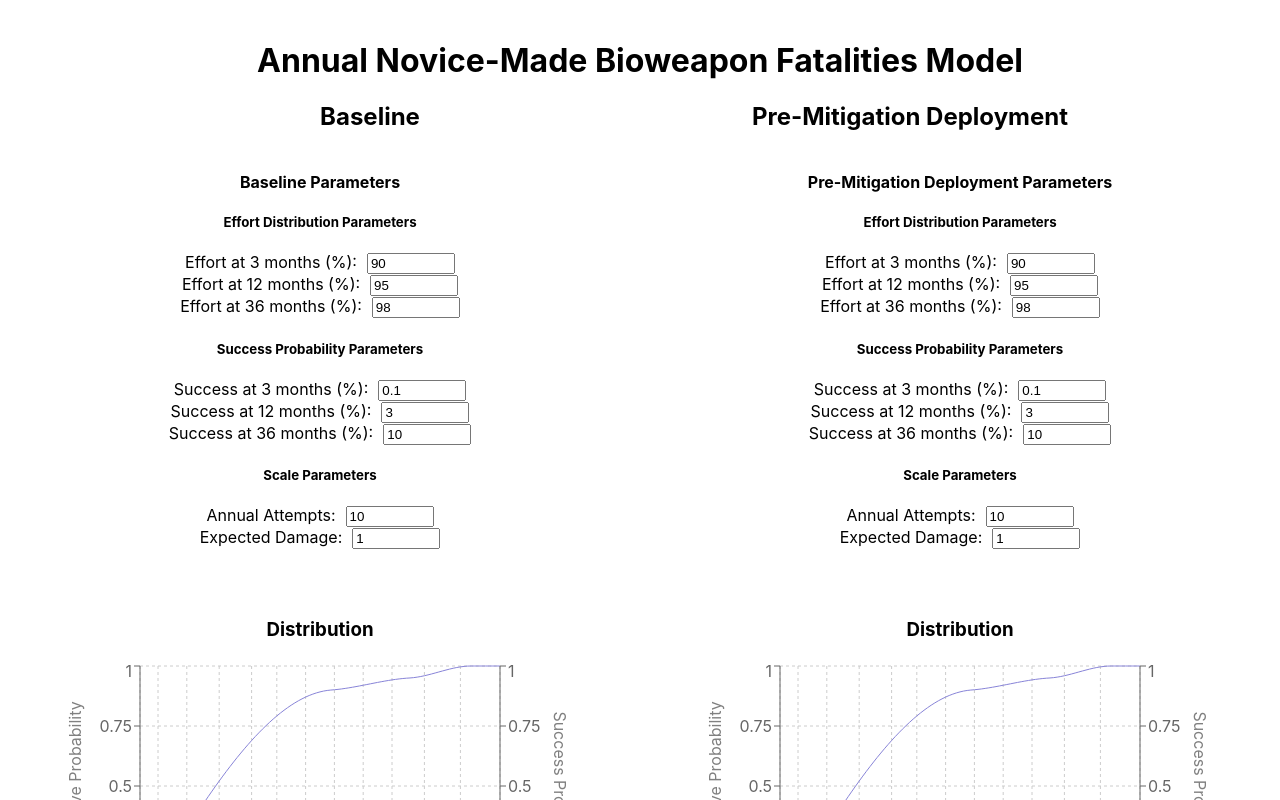
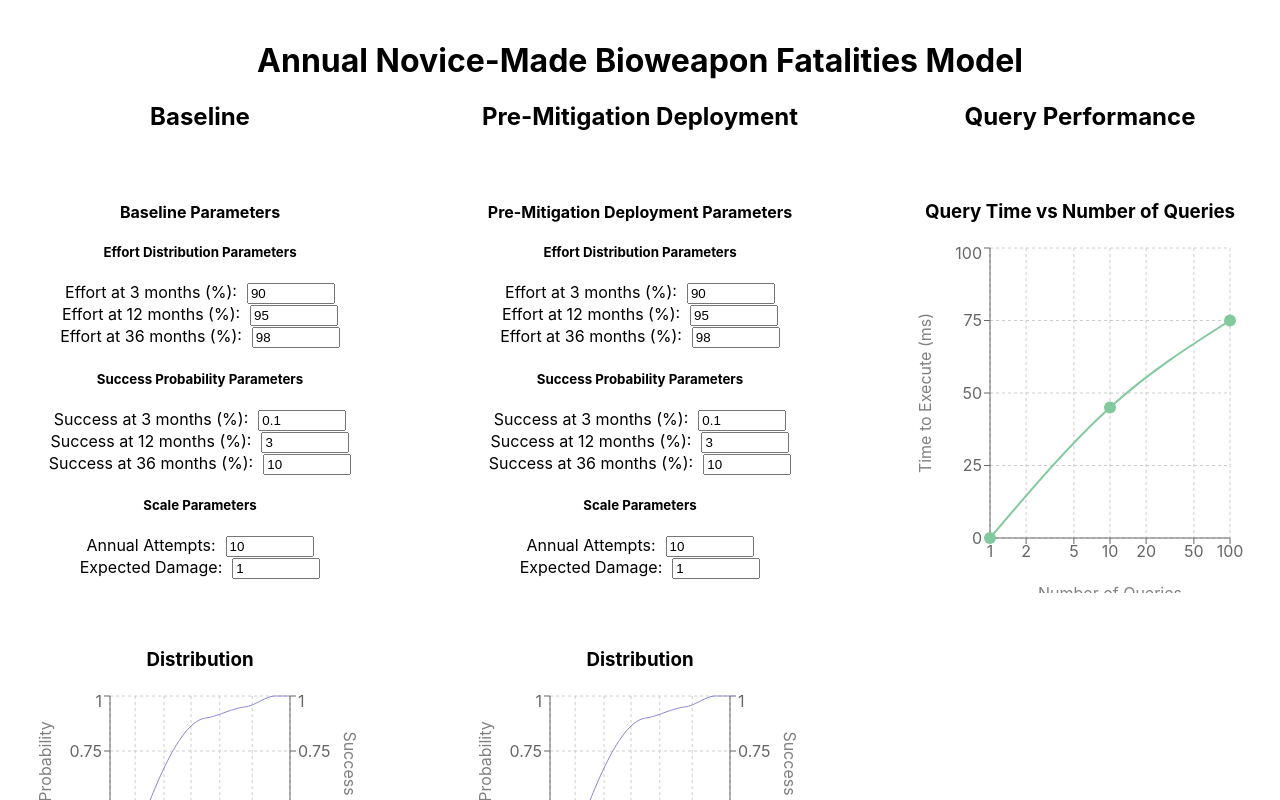
Before and after one commit to Joshuaclymer/misusemodel, a React (Create React App) app: page / in a window 1280 px wide. Shown: the top 800 px of the page. Built offline with nearby package versions, Linux system fonts and the light colour scheme.

Commit message:
dragable plot

```diff
--- a/src/App.js
+++ b/src/App.js
@@ -10,6 +10,7 @@ import {
 } from "recharts";
 import jStat from "jstat";
 import * as math from "mathjs";
+import * as d3 from "d3";
 import "./App.css";
 
 const PlotParameters = ({
@@ -116,6 +117,120 @@ function App() {
   const [preDistributionData, setPreDistributionData] = useState([]);
   const [postDistributionData, setPostDistributionData] = useState([]);
   const [containerWidth, setContainerWidth] = useState(0);
+  const [queryTimeData, setQueryTimeData] = useState([]);
+  const [draggedPointIndex, setDraggedPointIndex] = useState(null);
+
+  // Calculate tangent line at the last point
+  const getTangentLine = (points) => {
+    if (points.length < 2) return [];
+
+    const lastPoint = points[points.length - 1];
+    const prevPoint = points[points.length - 2];
+
+    // Calculate slope in log space
+    const dx = Math.log(lastPoint.queries) - Math.log(prevPoint.queries);
+    const dy = lastPoint.time - prevPoint.time;
+    const slope = dy / dx; // dy/d(ln(x))
+
+    // Find the maximum possible extension in both directions
+    let maxLogExtension = Math.log(100/lastPoint.queries);
+    let endTime = lastPoint.time + slope * maxLogExtension;
+
+    // If we hit y bounds before x bounds, recalculate the extension
+    if (endTime > 100) {
+      maxLogExtension = (100 - lastPoint.time) / slope;
+    } else if (endTime < 0) {
+      maxLogExtension = -lastPoint.time / slope;
+    }
+
+    // Ensure extension is positive
+    maxLogExtension = Math.max(0, maxLogExtension);
+
+    return [
+      lastPoint,
+      {
+        queries: lastPoint.queries * Math.exp(maxLogExtension),
+        time: lastPoint.time + slope * maxLogExtension
+      }
+    ];
+  };
+
+  // Generate initial query time data with fewer points for easier manipulation
+  useEffect(() => {
+    const initialControlPoints = [
+      { queries: 1, time: 0, fixed: true },
+      { queries: 10, time: 45 },
+      { queries: 100, time: 75 }
+    ];
+    setQueryTimeData(initialControlPoints);
+  }, []);
+
+  // Handle drag interactions
+  useEffect(() => {
+    const handleMouseMove = (event) => {
+      if (draggedPointIndex === null) return;
+
+      event.preventDefault();
+      const svgElement = document.querySelector('.query-time-chart svg');
+      if (!svgElement) return;
+
+      const svgRect = svgElement.getBoundingClientRect();
+      const margin = { left: 50, right: 50, top: 5, bottom: 25 };
+      const width = 400 - margin.left - margin.right;
+      const height = 350 - margin.top - margin.bottom;
+
+      const mouseX = event.clientX - svgRect.left - margin.left;
+      const mouseY = event.clientY - svgRect.top - margin.top;
+
+      const xScale = d3.scaleLog()
+        .domain([1, 100])
+        .range([0, width]);
+
+      const yScale = d3.scaleLinear()
+        .domain([0, 100])
+        .range([height, 0]);
+
+      const newQueries = Math.max(1, Math.min(100, xScale.invert(mouseX)));
+      const newTime = Math.max(0, Math.min(100, yScale.invert(mouseY)));
+
+      // Round to 2 decimal places to avoid floating point issues
+      const roundedQueries = Math.round(newQueries * 100) / 100;
+      const roundedTime = Math.round(newTime * 100) / 100;
+
+      const newData = [...queryTimeData];
+      const currentPoint = newData[draggedPointIndex];
+
+      // Only update if the change is significant enough and point is not fixed
+      if (!currentPoint.fixed && (Math.abs(currentPoint.queries - newQueries) > 0.5 || Math.abs(currentPoint.time - newTime) > 0.5)) {
+        newData[draggedPointIndex] = { queries: roundedQueries, time: roundedTime };
+        setQueryTimeData(newData);
+      }
+    };
+
+    const handleMouseUp = () => {
+      setDraggedPointIndex(null);
+      // Sort points by x-value after drag ends
+      setQueryTimeData(prev => [...prev].sort((a, b) => a.queries - b.queries));
+    };
+
+    if (draggedPointIndex !== null) {
+      window.addEventListener('mousemove', handleMouseMove);
+      window.addEventListener('mouseup', handleMouseUp);
+      // Prevent text selection while dragging
+      document.body.style.userSelect = 'none';
+    }
+
+    return () => {
+      window.removeEventListener('mousemove', handleMouseMove);
+      window.removeEventListener('mouseup', handleMouseUp);
+      document.body.style.userSelect = '';
+    };
+  }, [draggedPointIndex, queryTimeData]);
+
+  const handleDragStart = (event, index) => {
+    event.preventDefault();
+    setDraggedPointIndex(index);
+  };
 
   // Pre-mitigation parameters
   const [preMitigationParams, setPreMitigationParams] = useState({
@@ -434,19 +549,15 @@ function App() {
           <div
             ref={containerRef}
             style={{ display: "flex", flexDirection: "column", maxWidth: "1400px", margin: "0 auto", gap: "20px" }}>
-            <div style={{ display: "flex", justifyContent: "center", gap: "40px" }}>
-              <h2 style={{ flex: 1, textAlign: "center", margin: 0, maxWidth: "500px" }}>Baseline</h2>
-              <h2 style={{ flex: 1, textAlign: "center", margin: 0, maxWidth: "500px" }}>Pre-Mitigation Deployment</h2>
-            </div>
-
-            <div style={{ display: "flex", gap: "40px" }}>
+            <div style={{ display: "flex", gap: "40px", justifyContent: "center" }}>
               {/* Left Column */}
-              <div style={{ flex: 1, display: "flex", flexDirection: "column", alignItems: "center", gap: "30px" }}>
+              <div style={{ width: "400px", display: "flex", flexDirection: "column", alignItems: "center", gap: "30px" }}>
+                <h2 style={{ margin: "0 0 20px 0", width: "100%", maxWidth: "500px", textAlign: "center" }}>Baseline</h2>
               <PlotParameters
                 label="Baseline Parameters"
                 parameters={preMitigationParams}
                 onParametersChange={setPreMitigationParams}
-                style={{ width: "100%", maxWidth: "500px" }}
+                style={{ width: "100%" }}
                 anchorMonths={anchor_months}
               />
 
@@ -455,7 +566,7 @@ function App() {
                   Distribution
                 </h3>
                 <LineChart
-                  width={Math.min(800, (containerWidth - 80) / 2)}
+                  width={400}
                   height={350}
                   margin={{ top: 5, right: 50, left: 50, bottom: 25 }}
                   data={preDistributionData}
@@ -536,12 +647,13 @@ function App() {
             </div>
 
             {/* Right Column */}
-            <div style={{ flex: 1, display: "flex", flexDirection: "column", alignItems: "center", gap: "30px" }}>
+            <div style={{ width: "400px", display: "flex", flexDirection: "column", alignItems: "center", gap: "30px" }}>
+              <h2 style={{ margin: "0 0 20px 0", width: "100%", maxWidth: "500px", textAlign: "center" }}>Pre-Mitigation Deployment</h2>
               <PlotParameters
                 label="Pre-Mitigation Deployment Parameters"
                 parameters={postMitigationParams}
                 onParametersChange={setPostMitigationParams}
-                style={{ width: "100%", maxWidth: "500px" }}
+                style={{ width: "100%" }}
                 anchorMonths={anchor_months}
               />
 
@@ -550,7 +662,7 @@ function App() {
                   Distribution
                 </h3>
                 <LineChart
-                  width={Math.min(800, (containerWidth - 80) / 2)}
+                  width={400}
                   height={350}
                   margin={{ top: 5, right: 50, left: 50, bottom: 25 }}
                   data={postDistributionData}
@@ -629,6 +741,81 @@ function App() {
                 </div>
               </div>
             </div>
+
+            {/* Query Time Plot */}
+            <div style={{ width: "400px", display: "flex", flexDirection: "column", alignItems: "center", gap: "30px" }}>
+              <h2 style={{ margin: "0 0 20px 0", width: "100%", maxWidth: "500px", textAlign: "center" }}>Query Performance</h2>
+              <div style={{ width: "100%", display: "flex", flexDirection: "column", alignItems: "center" }}>
+                <h3 style={{ textAlign: "center", marginBottom: "20px" }}>
+                  Query Time vs Number of Queries
+                </h3>
+                <LineChart
+                  className="query-time-chart"
+                  width={400}
+                  height={350}
+                  margin={{ top: 5, right: 50, left: 50, bottom: 25 }}
+                  data={queryTimeData}
+                >
+                  <CartesianGrid strokeDasharray="3 3" />
+                  <XAxis
+                    dataKey="queries"
+                    type="number"
+                    scale="log"
+                    domain={[1, 100]}
+                    label={{
+                      value: "Number of Queries",
+                      position: "bottom",
+                      offset: 20,
+                    }}
+                    ticks={[1, 2, 5, 10, 20, 50, 100]} // Nice log scale ticks
+                  />
+                  <YAxis
+                    domain={[0, 100]}
+                    label={{
+                      value: "Time to Execute (ms)",
+                      angle: -90,
+                      position: "center",
+                      dx: -35,
+                    }}
+                  />
+
+                  {/* Tangent line */}
+                  <Line
+                    type="linear"
+                    data={getTangentLine(queryTimeData)}
+                    dataKey="time"
+                    stroke="#82ca9d"
+                    strokeWidth={2}
+                    strokeDasharray="5 5"
+                    dot={false}
+                  />
+                  <Line
+                    type="monotoneX"
+                    dataKey="time"
+                    stroke="#82ca9d"
+                    name="Query Time"
+                    strokeWidth={2}
+                    dot={(props) => {
+                      const { cx, cy, index, payload } = props;
+                      return (
+                        <circle
+                          cx={cx}
+                          cy={cy}
+                          r={draggedPointIndex === index ? 8 : 6}
+                          fill="#82ca9d"
+                          style={{
+                            cursor: payload.fixed ? 'not-allowed' : 'grab',
+                            userSelect: 'none',
+                            WebkitUserSelect: 'none'
+                          }}
+                          onMouseDown={(e) => !payload.fixed && handleDragStart(e, index)}
+                        />
+                      );
+                    }}
+                  />
+                </LineChart>
+              </div>
+            </div>
           </div>
 
           {error && (
```
